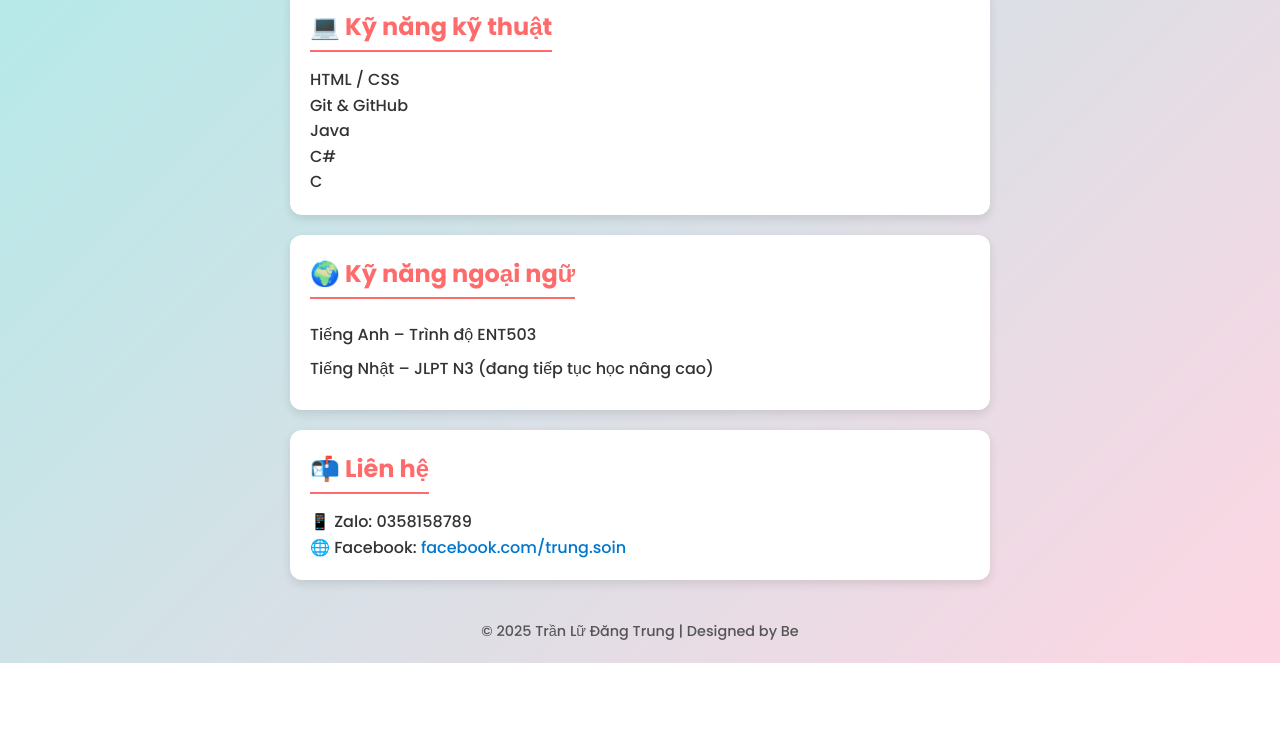
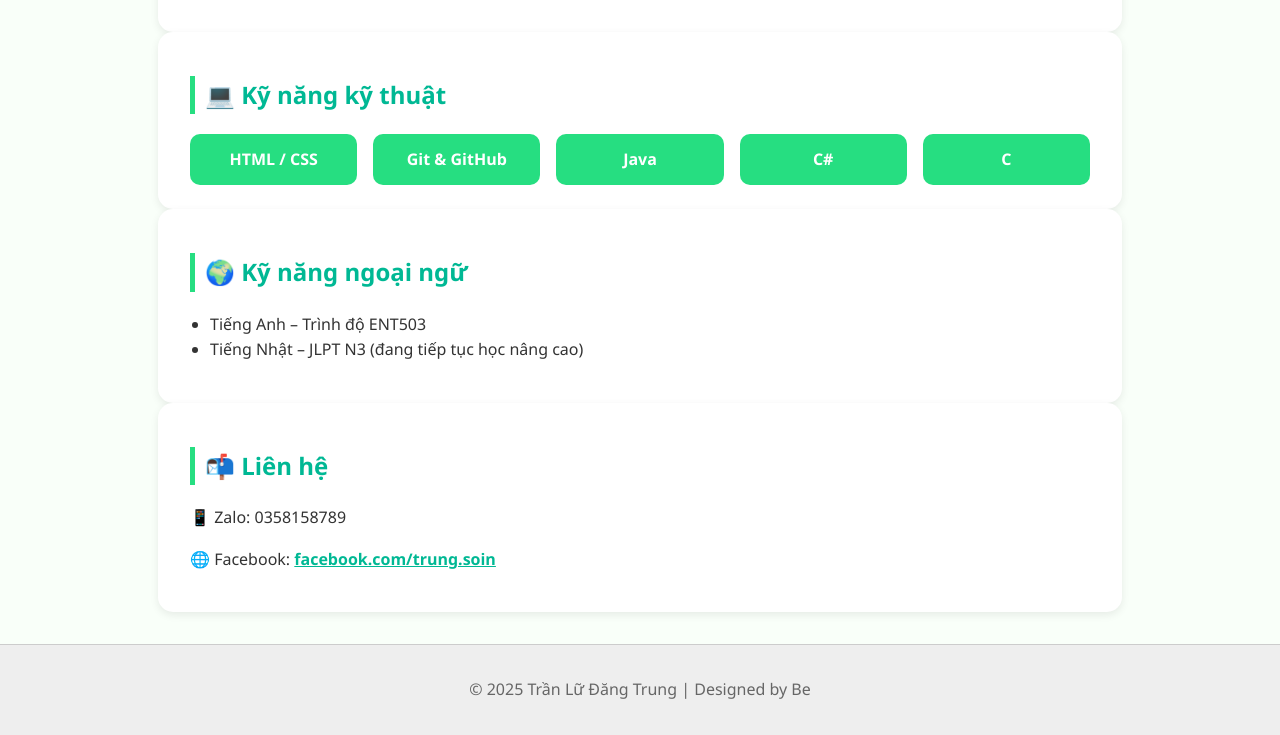
Before and after one commit to LOVBE/tranludangtrung.github.io, a plain HTML site: page index.html in a window 1280 px wide. Shown: the part 376-1111 px from the top of the page. Before the commit the page ends 1039 px from the top, so only its background shows below. Drawn offline with Linux system fonts and the light colour scheme.

Commit message:
Update style.css

```diff
--- a/style.css
+++ b/style.css
@@ -1,66 +1,89 @@
-@import url('https://fonts.googleapis.com/css2?family=Poppins:wght@300;500;700&display=swap');
-
-* {
-  margin: 0;
-  padding: 0;
-  box-sizing: border-box;
-  font-family: 'Poppins', sans-serif;
+:root {
+  --primary: #00b894;
+  --bg: #f9fff9;
+  --text: #333;
+  --accent: #26de81;
+  --card-bg: #ffffff;
 }
 
 body {
-  background: linear-gradient(135deg, #a8edea, #fed6e3);
-  color: #333;
+  font-family: "Segoe UI", sans-serif;
+  background: var(--bg);
+  color: var(--text);
+  margin: 0;
+  padding: 0;
   line-height: 1.6;
-  padding: 20px;
+}
+
+.container {
+  width: 90%;
+  max-width: 900px;
+  margin: auto;
 }
 
 header {
+  background: var(--primary);
+  color: white;
   text-align: center;
-  margin-bottom: 40px;
+  padding: 2.5rem 1rem;
+  border-bottom-left-radius: 50px;
+  border-bottom-right-radius: 50px;
+  box-shadow: 0 4px 15px rgba(0, 0, 0, 0.2);
 }
 
 header h1 {
-  font-size: 2.2em;
-  color: #222;
+  margin: 0;
+  font-size: 2rem;
 }
 
-header span {
-  color: #ff6b6b;
-}
-
-header p {
-  font-weight: 500;
-  color: #555;
+.subtitle {
+  font-size: 1.2rem;
+  margin-top: 0.5rem;
 }
 
 section {
-  background: #fff;
-  border-radius: 12px;
-  padding: 20px;
-  margin: 20px auto;
-  max-width: 700px;
-  box-shadow: 0 4px 10px rgba(0,0,0,0.1);
+  background: var(--card-bg);
+  border-radius: 15px;
+  padding: 1.5rem 2rem;
+  margin: 2rem 0;
+  box-shadow: 0 3px 8px rgba(0, 0, 0, 0.08);
 }
 
-section h2 {
-  color: #ff6b6b;
-  margin-bottom: 15px;
-  border-bottom: 2px solid #ff6b6b;
-  display: inline-block;
-  padding-bottom: 4px;
+h2 {
+  color: var(--primary);
+  border-left: 5px solid var(--accent);
+  padding-left: 10px;
+}
+
+.skill-grid {
+  display: grid;
+  grid-template-columns: repeat(auto-fit, minmax(120px, 1fr));
+  gap: 1rem;
+  margin-top: 1rem;
+}
+
+.skill-card {
+  background: var(--accent);
+  color: white;
+  text-align: center;
+  padding: 0.8rem;
+  border-radius: 10px;
+  font-weight: 600;
+  transition: transform 0.2s, background 0.3s;
+}
+
+.skill-card:hover {
+  background: #20bf6b;
+  transform: translateY(-5px);
 }
 
 ul {
-  list-style: none;
-}
-
-ul li {
-  margin: 8px 0;
+  padding-left: 20px;
 }
 
 a {
-  color: #0077cc;
-  text-decoration: none;
+  color: var(--primary);
+  font-weight: 600;
 }
 
 a:hover {
@@ -68,8 +91,10 @@ a:hover {
 }
 
 footer {
+  background: #eee;
   text-align: center;
-  margin-top: 40px;
-  font-size: 0.9em;
-  color: #555;
+  padding: 1rem;
+  color: #666;
+  border-top: 1px solid #ccc;
+  margin-top: 2rem;
 }
```
